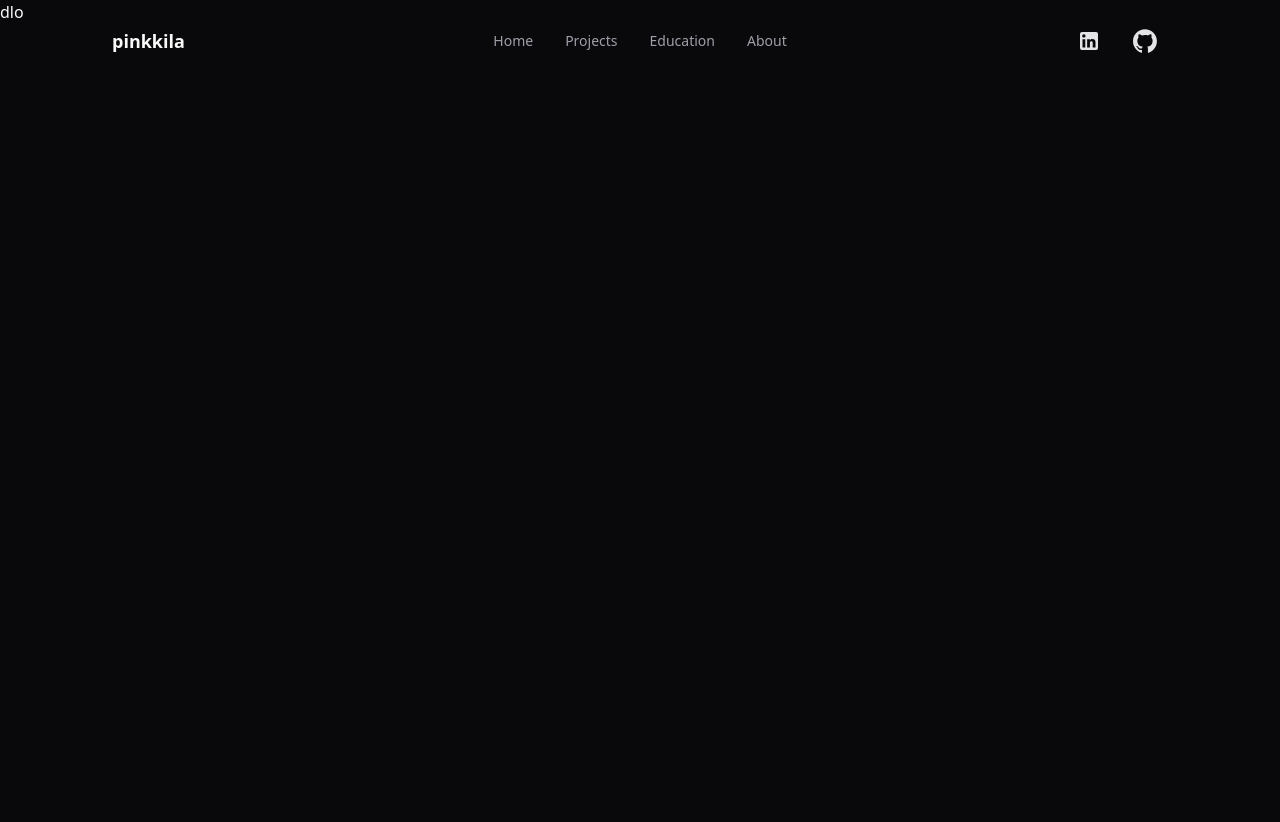
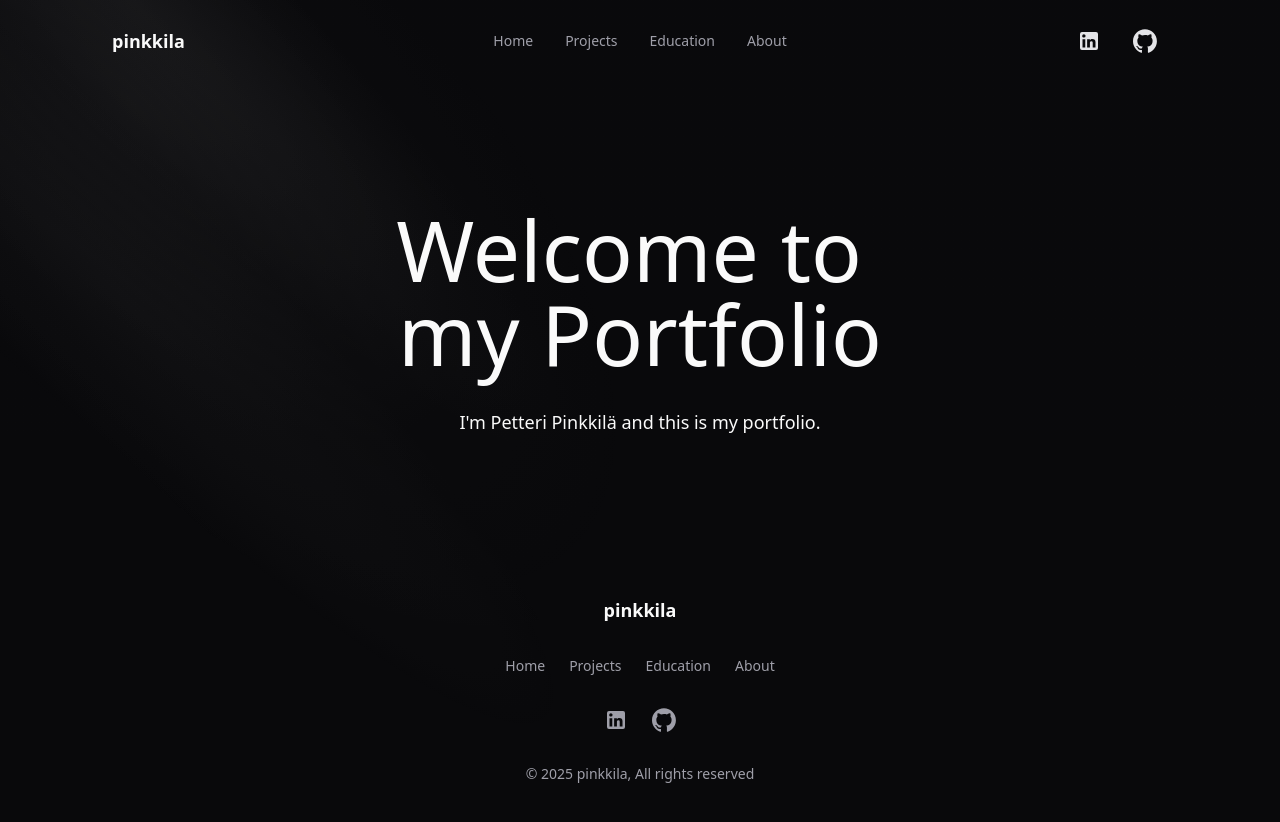
Before and after one commit to pinkkila/pinkkila-website, a React (Vite) app: page / in a window 1280 px wide. Shown: the top 822 px of the page. Built offline with nearby package versions, Linux system fonts and the light colour scheme.

Commit message:
add initial hero

```diff
--- a/package.json
+++ b/package.json
@@ -15,6 +15,7 @@
     "class-variance-authority": "^0.7.1",
     "clsx": "^2.1.1",
     "lucide-react": "^0.561.0",
+    "motion": "^12.23.26",
     "react": "^19.2.0",
     "react-dom": "^19.2.0",
     "tailwind-merge": "^3.4.0",
@@ -30,6 +31,7 @@
     "eslint-plugin-react-hooks": "^7.0.1",
     "eslint-plugin-react-refresh": "^0.4.24",
     "globals": "^16.5.0",
+    "prettier": "3.7.4",
     "tw-animate-css": "^1.4.0",
     "typescript": "~5.9.3",
     "typescript-eslint": "^8.46.4",
--- a/src/App.tsx
+++ b/src/App.tsx
@@ -1,13 +1,14 @@
 import {Header} from "@/components/header.tsx";
 import Footer from "@/components/footer.tsx";
+import Hero from "@/components/hero.tsx";
 
 export default function App() {
 
   return (
     <>
-      <Header />
-      <div className="h-[5000px]">dlo</div>
-      <Footer />
+      <Header/>
+      <Hero/>
+      <Footer/>
     </>
   )
 }
--- /dev/null
+++ b/src/components/hero.tsx
@@ -0,0 +1,52 @@
+import {TextEffect} from '@/components/ui/text-effect'
+
+
+export default function Hero() {
+  return (
+    <>
+      <main className="overflow-hidden">
+        <div
+          aria-hidden
+          className="absolute inset-0 isolate hidden opacity-65 contain-strict lg:block">
+          <div
+            className="w-140 h-320 -translate-y-87.5 absolute left-0 top-0 -rotate-45 rounded-full bg-[radial-gradient(68.54%_68.72%_at_55.02%_31.46%,hsla(0,0%,85%,.08)_0,hsla(0,0%,55%,.02)_50%,hsla(0,0%,45%,0)_80%)]"/>
+          <div
+            className="h-320 absolute left-0 top-0 w-60 -rotate-45 rounded-full bg-[radial-gradient(50%_50%_at_50%_50%,hsla(0,0%,85%,.06)_0,hsla(0,0%,45%,.02)_80%,transparent_100%)] [translate:5%_-50%]"/>
+          <div
+            className="h-320 -translate-y-87.5 absolute left-0 top-0 w-60 -rotate-45 bg-[radial-gradient(50%_50%_at_50%_50%,hsla(0,0%,85%,.04)_0,hsla(0,0%,45%,.02)_80%,transparent_100%)]"/>
+        </div>
+        <section>
+          <div className="relative pt-24 md:pt-36">
+            <div
+              aria-hidden
+              className="absolute inset-0 -z-10 size-full [background:radial-gradient(125%_125%_at_50%_100%,transparent_0%,var(--color-background)_75%)]"
+            />
+
+            <div className="mx-auto max-w-7xl px-6">
+              <div className="text-center sm:mx-auto lg:mr-auto lg:mt-0 mb-8">
+
+                <TextEffect
+                  preset="fade-in-blur"
+                  speedSegment={0.3}
+                  as="h1"
+                  className="mx-auto mt-8 max-w-4xl text-balance text-5xl max-md:font-semibold md:text-7xl lg:mt-16 xl:text-[5.25rem]">
+                  Welcome to my Portfolio
+                </TextEffect>
+                <TextEffect
+                  per="line"
+                  preset="fade-in-blur"
+                  speedSegment={0.3}
+                  delay={0.5}
+                  as="p"
+                  className="mx-auto mt-8 max-w-2xl text-balance text-lg">
+                  I&#39;m Petteri Pinkkilä and this is my portfolio.
+                </TextEffect>
+
+              </div>
+            </div>
+          </div>
+        </section>
+      </main>
+    </>
+  )
+}
--- /dev/null
+++ b/src/components/ui/text-effect.tsx
@@ -0,0 +1,293 @@
+import { cn } from '@/lib/utils';
+import {
+  AnimatePresence,
+  motion
+} from 'motion/react';
+import type {
+  TargetAndTransition,
+  Transition,
+  Variant,
+  Variants,
+} from 'motion/react'
+import React from 'react';
+
+export type PresetType = 'blur' | 'fade-in-blur' | 'scale' | 'fade' | 'slide';
+
+export type PerType = 'word' | 'char' | 'line';
+
+export type TextEffectProps = {
+  children: string;
+  per?: PerType;
+  as?: keyof React.JSX.IntrinsicElements;
+  variants?: {
+    container?: Variants;
+    item?: Variants;
+  };
+  className?: string;
+  preset?: PresetType;
+  delay?: number;
+  speedReveal?: number;
+  speedSegment?: number;
+  trigger?: boolean;
+  onAnimationComplete?: () => void;
+  onAnimationStart?: () => void;
+  segmentWrapperClassName?: string;
+  containerTransition?: Transition;
+  segmentTransition?: Transition;
+  style?: React.CSSProperties;
+};
+
+const defaultStaggerTimes: Record<PerType, number> = {
+  char: 0.03,
+  word: 0.05,
+  line: 0.1,
+};
+
+const defaultContainerVariants: Variants = {
+  hidden: { opacity: 0 },
+  visible: {
+    opacity: 1,
+    transition: {
+      staggerChildren: 0.05,
+    },
+  },
+  exit: {
+    transition: { staggerChildren: 0.05, staggerDirection: -1 },
+  },
+};
+
+const defaultItemVariants: Variants = {
+  hidden: { opacity: 0 },
+  visible: {
+    opacity: 1,
+  },
+  exit: { opacity: 0 },
+};
+
+const presetVariants: Record<
+  PresetType,
+  { container: Variants; item: Variants }
+> = {
+  blur: {
+    container: defaultContainerVariants,
+    item: {
+      hidden: { opacity: 0, filter: 'blur(12px)' },
+      visible: { opacity: 1, filter: 'blur(0px)' },
+      exit: { opacity: 0, filter: 'blur(12px)' },
+    },
+  },
+  'fade-in-blur': {
+    container: defaultContainerVariants,
+    item: {
+      hidden: { opacity: 0, y: 20, filter: 'blur(12px)' },
+      visible: { opacity: 1, y: 0, filter: 'blur(0px)' },
+      exit: { opacity: 0, y: 20, filter: 'blur(12px)' },
+    },
+  },
+  scale: {
+    container: defaultContainerVariants,
+    item: {
+      hidden: { opacity: 0, scale: 0 },
+      visible: { opacity: 1, scale: 1 },
+      exit: { opacity: 0, scale: 0 },
+    },
+  },
+  fade: {
+    container: defaultContainerVariants,
+    item: {
+      hidden: { opacity: 0 },
+      visible: { opacity: 1 },
+      exit: { opacity: 0 },
+    },
+  },
+  slide: {
+    container: defaultContainerVariants,
+    item: {
+      hidden: { opacity: 0, y: 20 },
+      visible: { opacity: 1, y: 0 },
+      exit: { opacity: 0, y: 20 },
+    },
+  },
+};
+
+const AnimationComponent: React.FC<{
+  segment: string;
+  variants: Variants;
+  per: 'line' | 'word' | 'char';
+  segmentWrapperClassName?: string;
+}> = React.memo(({ segment, variants, per, segmentWrapperClassName }) => {
+  const content =
+    per === 'line' ? (
+      <motion.span variants={variants} className='block'>
+        {segment}
+      </motion.span>
+    ) : per === 'word' ? (
+      <motion.span
+        aria-hidden='true'
+        variants={variants}
+        className='inline-block whitespace-pre'
+      >
+        {segment}
+      </motion.span>
+    ) : (
+      <motion.span className='inline-block whitespace-pre'>
+        {segment.split('').map((char, charIndex) => (
+          <motion.span
+            key={`char-${charIndex}`}
+            aria-hidden='true'
+            variants={variants}
+            className='inline-block whitespace-pre'
+          >
+            {char}
+          </motion.span>
+        ))}
+      </motion.span>
+    );
+
+  if (!segmentWrapperClassName) {
+    return content;
+  }
+
+  const defaultWrapperClassName = per === 'line' ? 'block' : 'inline-block';
+
+  return (
+    <span className={cn(defaultWrapperClassName, segmentWrapperClassName)}>
+      {content}
+    </span>
+  );
+});
+
+AnimationComponent.displayName = 'AnimationComponent';
+
+const splitText = (text: string, per: PerType) => {
+  if (per === 'line') return text.split('\n');
+  return text.split(/(\s+)/);
+};
+
+const hasTransition = (
+  variant?: Variant
+): variant is TargetAndTransition & { transition?: Transition } => {
+  if (!variant) return false;
+  return (
+    typeof variant === 'object' && 'transition' in variant
+  );
+};
+
+const createVariantsWithTransition = (
+  baseVariants: Variants,
+  transition?: Transition & { exit?: Transition }
+): Variants => {
+  if (!transition) return baseVariants;
+
+  const { exit: _, ...mainTransition } = transition;
+
+  return {
+    ...baseVariants,
+    visible: {
+      ...baseVariants.visible,
+      transition: {
+        ...(hasTransition(baseVariants.visible)
+          ? baseVariants.visible.transition
+          : {}),
+        ...mainTransition,
+      },
+    },
+    exit: {
+      ...baseVariants.exit,
+      transition: {
+        ...(hasTransition(baseVariants.exit)
+          ? baseVariants.exit.transition
+          : {}),
+        ...mainTransition,
+        staggerDirection: -1,
+      },
+    },
+  };
+};
+
+export function TextEffect({
+                             children,
+                             per = 'word',
+                             as = 'p',
+                             variants,
+                             className,
+                             preset = 'fade',
+                             delay = 0,
+                             speedReveal = 1,
+                             speedSegment = 1,
+                             trigger = true,
+                             onAnimationComplete,
+                             onAnimationStart,
+                             segmentWrapperClassName,
+                             containerTransition,
+                             segmentTransition,
+                             style,
+                           }: TextEffectProps) {
+  const segments = splitText(children, per);
+  const MotionTag = motion[as as keyof typeof motion] as typeof motion.div;
+
+  const baseVariants = preset
+    ? presetVariants[preset]
+    : { container: defaultContainerVariants, item: defaultItemVariants };
+
+  const stagger = defaultStaggerTimes[per] / speedReveal;
+
+  const baseDuration = 0.3 / speedSegment;
+
+  const customStagger = hasTransition(variants?.container?.visible ?? {})
+    ? (variants?.container?.visible as TargetAndTransition).transition
+      ?.staggerChildren
+    : undefined;
+
+  const customDelay = hasTransition(variants?.container?.visible ?? {})
+    ? (variants?.container?.visible as TargetAndTransition).transition
+      ?.delayChildren
+    : undefined;
+
+  const computedVariants = {
+    container: createVariantsWithTransition(
+      variants?.container || baseVariants.container,
+      {
+        staggerChildren: customStagger ?? stagger,
+        delayChildren: customDelay ?? delay,
+        ...containerTransition,
+        exit: {
+          staggerChildren: customStagger ?? stagger,
+          staggerDirection: -1,
+        },
+      }
+    ),
+    item: createVariantsWithTransition(variants?.item || baseVariants.item, {
+      duration: baseDuration,
+      ...segmentTransition,
+    }),
+  };
+
+  return (
+    <AnimatePresence mode='popLayout'>
+      {trigger && (
+        <MotionTag
+          initial='hidden'
+          animate='visible'
+          exit='exit'
+          variants={computedVariants.container}
+          className={className}
+          onAnimationComplete={onAnimationComplete}
+          onAnimationStart={onAnimationStart}
+          style={style}
+        >
+          {per !== 'line' ? <span className='sr-only'>{children}</span> : null}
+          {segments.map((segment, index) => (
+            <AnimationComponent
+              key={`${per}-${index}-${segment}`}
+              segment={segment}
+              variants={computedVariants.item}
+              per={per}
+              segmentWrapperClassName={segmentWrapperClassName}
+            />
+          ))}
+        </MotionTag>
+      )}
+    </AnimatePresence>
+  );
+}
```
Also changed, not shown: 1 other file (tests, documents, lock files or other folders).
